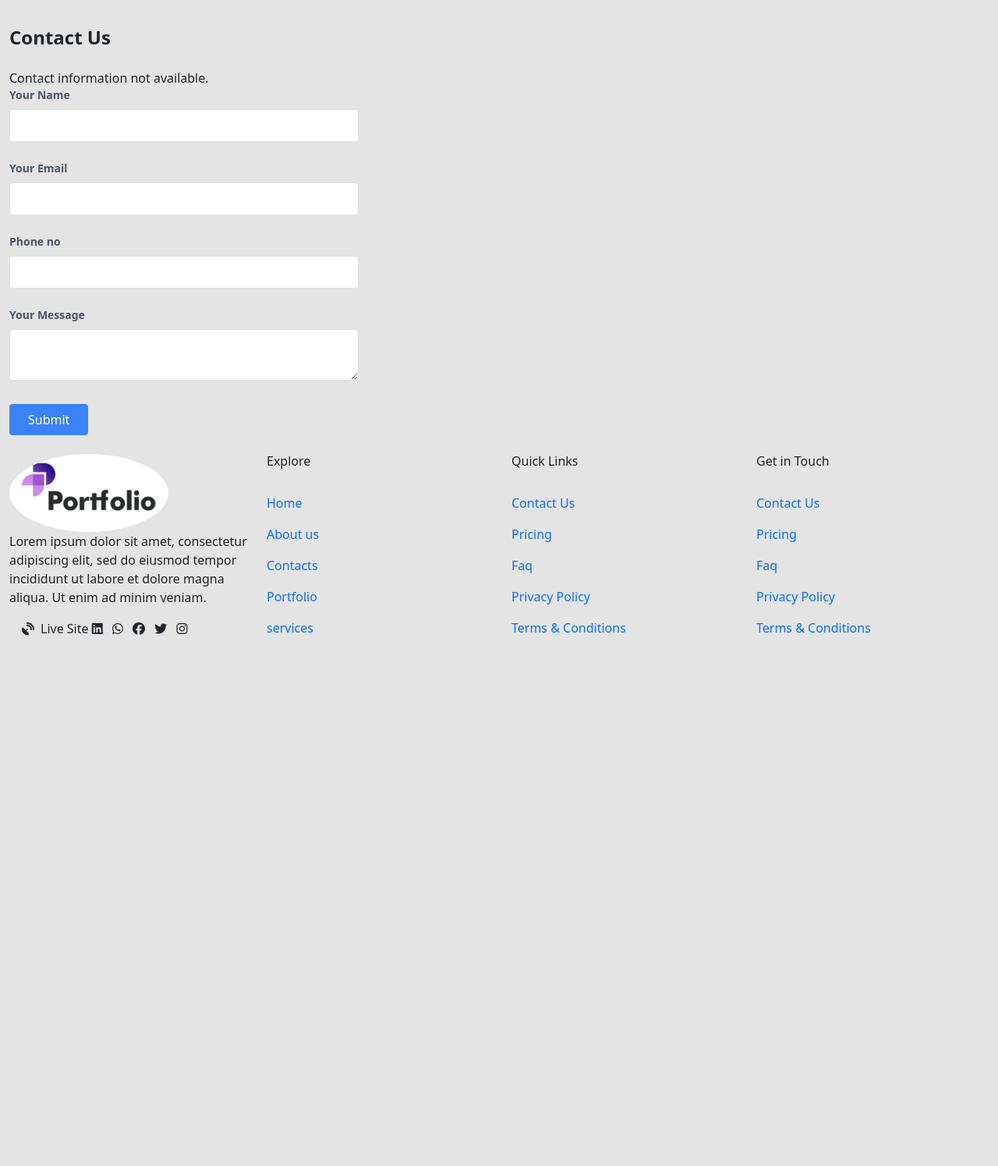
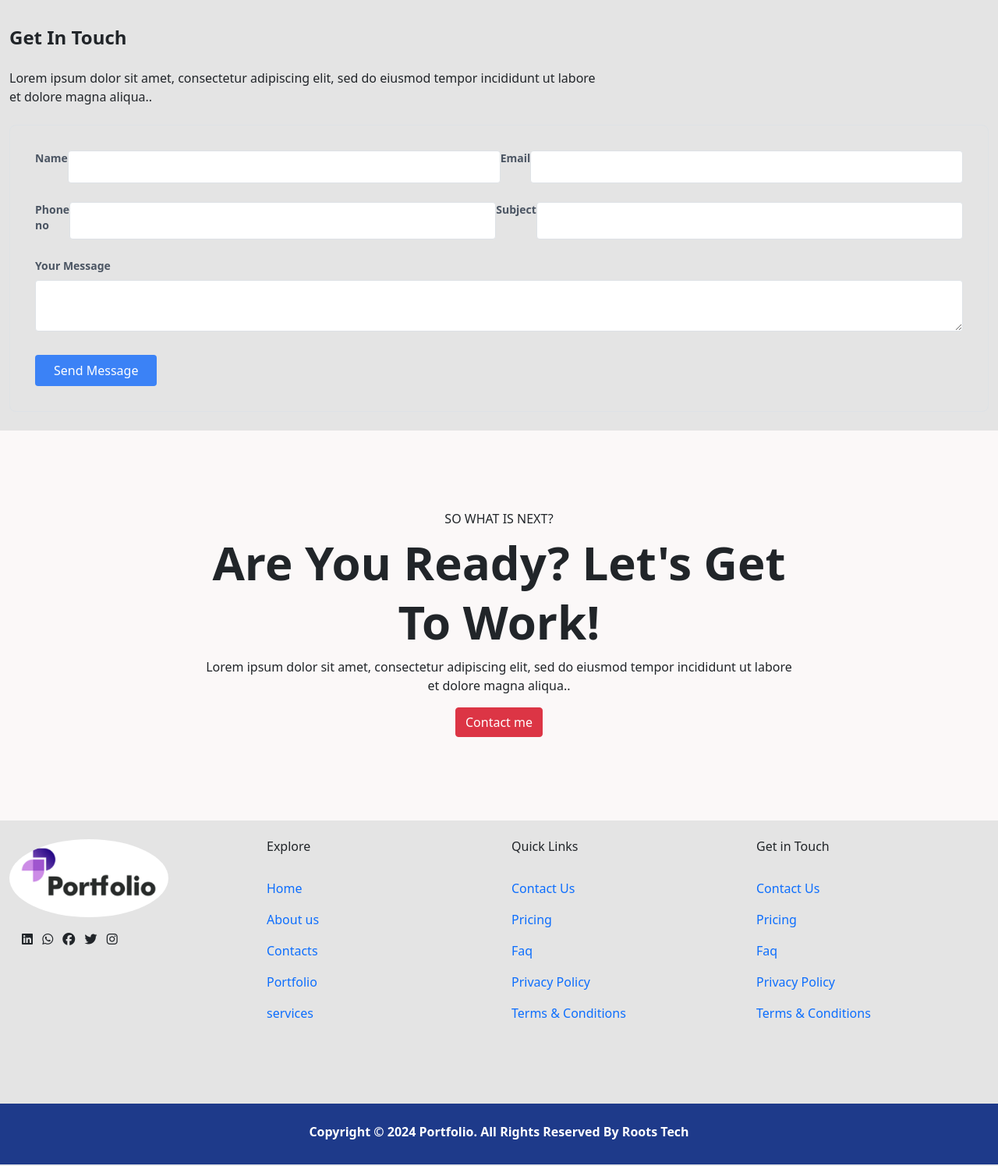
Before and after one commit to Raselsarker2023/Portfolio-site, a Django app: template first_app/templates/contact_form.html in a window 1280 px wide. Shown: the part 90-1585 px from the top of the page at 78% size. Before the commit the page ends 904 px from the top, so only its background shows below. Run offline with Django 3.2, Linux system fonts and the light colour scheme; the template is opened without the code that fills it, so the values that code supplies are empty.

Commit message:
updated code

```diff
--- a/accounts/templates/profile.html
+++ b/accounts/templates/profile.html
@@ -43,8 +43,11 @@
     </div>
 
 
+
+    <div>
+        <img src="{% static 'static/profile4.png' %}" alt="..."/>
+    </div>
     <h1 class="font-bold text-3xl text-center pb-5">Update Profile Information</h1>
-    <img src="second_app/media/uploads/profile.png" alt="..."/>
     <div class="w-full mt-10">
         <form method="post" class="bg-white shadow-md rounded px-8 pt-6 pb-8 mb-4">
             {% csrf_token %} {% for hidden_field in form.hidden_fields %} {{ hidden_field.errors }} {{ hidden_field }} {% endfor %}
--- a/first_app/templates/contact_form.html
+++ b/first_app/templates/contact_form.html
@@ -1,34 +1,31 @@
 {% extends 'base.html' %} {% block content %}
 
   <div class="container mx-auto mt-8">
-    <h1 class="text-2xl font-bold mb-4">Contact Us</h1>
+    <h1 class="text-2xl font-bold mb-2">Get In Touch</h1>
+    <p class="pt-3">Lorem ipsum dolor sit amet, consectetur adipiscing elit, sed do eiusmod tempor incididunt ut labore</p>
+    <p class="">et dolore magna aliqua..</p>
     {% if contact_info %}
       <p>Email: {{ contact_info.email }}</p>
       <p>Phone: {{ contact_info.phone }}</p>
-      <!-- Add other contact details as needed -->
-    {% else %}
-      <p>Contact information not available.</p>
     {% endif %}
 
-    <form method="post" class="max-w-md">
+    <form method="post" class=" mx-auto my-4 p-8 border border-gray-300 rounded-lg">
       {% csrf_token %}
 
-      <!-- Name -->
-      <div class="mb-4">
-        <label for="id_name" class="block text-gray-600 text-sm font-semibold mb-2">Your Name</label>
+      <!-- Name & mail-->
+      <div class="mb-4 d-flex w-full">
+        <label for="id_name" class="block text-gray-600 text-sm font-semibold mb-2">Name</label>
         <input type="text" name="name" id="id_name" class="w-full p-2 border border-gray-300 rounded focus:outline-none focus:border-blue-500">
-      </div>
-
-      <!-- Email -->
-      <div class="mb-4">
-        <label for="id_email" class="block text-gray-600 text-sm font-semibold mb-2">Your Email</label>
+        <label for="id_email" class="block text-gray-600 text-sm font-semibold mb-2">Email</label>
         <input type="email" name="email" id="id_email" class="w-full p-2 border border-gray-300 rounded focus:outline-none focus:border-blue-500">
       </div>
 
-      <!-- phone_no -->
-      <div class="mb-4">
+      <!-- Phone_no & Subject -->
+      <div class="mb-4 d-flex max-w-full">
         <label for="id_phone_no" class="block text-gray-600 text-sm font-semibold mb-2">Phone no</label>
         <input type="phone_no" name="phone_no" id="id_phone_no" class="w-full p-2 border border-gray-300 rounded focus:outline-none focus:border-blue-500">
+        <label for="id_subject" class="block text-gray-600 text-sm font-semibold mb-2">Subject</label>
+        <input type="text" name="subject" id="id_subject" class="w-full p-2 border border-gray-300 rounded focus:outline-none focus:border-blue-500">
       </div>
 
       <!-- Message -->
@@ -38,7 +35,7 @@
       </div>
 
       <!-- Submit Button -->
-      <button type="submit" class="bg-blue-500 text-white py-2 px-4 rounded hover:bg-blue-700 focus:outline-none focus:shadow-outline-blue">Submit</button>
+      <button type="submit" class="bg-blue-500 text-white py-2 px-4 rounded hover:bg-blue-700 focus:outline-none focus:shadow-outline-blue">Send Message</button>
     </form>
   </div>
 {% endblock %}
--- a/templates/base.html
+++ b/templates/base.html
@@ -13,26 +13,15 @@
     <meta name="viewport" content="width=device-width, initial-scale=1" />
 
     <!-- Bootstrap CSS -->
-    <link
-      href="https://cdn.jsdelivr.net/npm/bootstrap@5.0.2/dist/css/bootstrap.min.css"
-      rel="stylesheet"
-      integrity="sha384-EVSTQN3/azprG1Anm3QDgpJLIm9Nao0Yz1ztcQTwFspd3yD65VohhpuuCOmLASjC"
-      crossorigin="anonymous"/>
+    <link href="https://cdn.jsdelivr.net/npm/bootstrap@5.0.2/dist/css/bootstrap.min.css" rel="stylesheet" integrity="sha384-EVSTQN3/azprG1Anm3QDgpJLIm9Nao0Yz1ztcQTwFspd3yD65VohhpuuCOmLASjC" crossorigin="anonymous"/>
+    <link href="https://unpkg.com/tailwindcss@^1.0/dist/tailwind.min.css" rel="stylesheet"/>
 
-    <link
-      href="https://unpkg.com/tailwindcss@^1.0/dist/tailwind.min.css"
-      rel="stylesheet"/>
 
     <title>Portfolio sites</title>
 
-
-
   </head>
   <body style="background-color: #e4e4e4">
-    <nav
-      class="navbar navbar-expand-lg navbar-dark"
-      style="background-color: #191970; height: 90px"
-    >
+    <nav class="navbar navbar-expand-lg navbar-dark" style="background-color: #191970; height: 90px">
       <div class="container-fluid">
         <div class="d-flex flex-row-reverse gap-2">
           <a class="navbar-brand" href="{% url 'homepage' %}"> Portfolio</a>
@@ -50,35 +39,28 @@
           data-bs-target="#navbarSupportedContent"
           aria-controls="navbarSupportedContent"
           aria-expanded="false"
-          aria-label="Toggle navigation"
-        >
+          aria-label="Toggle navigation">
           <span class="navbar-toggler-icon"></span>
         </button>
+
         <div class="collapse navbar-collapse" id="navbarSupportedContent">
           <ul class="navbar-nav me-auto mb-2 mb-lg-0">
             <li class="nav-item">
-              <a
-                class="nav-link active"
-                aria-current="page"
-                href="{% url 'homepage' %}"
-              ></a>
+              <a class="nav-link active" aria-current="page" href="{% url 'homepage' %}"></a>
             </li>
           </ul>
           <div class="d-flex">
             <ul class="navbar-nav me-auto mb-2 mb-lg-0">
               {% if user.is_authenticated %}
               <li class="nav-item mx-3">
-                <a class="nav-link text-white" href="{% url 'homepage' %}"
-                  ><i class="fa-solid fa-house-user mr-2"></i>Home</a>
+                <a class="nav-link text-white" href="{% url 'homepage' %}"><i class="fa-solid fa-house-user mr-2"></i>Home</a>
               </li>
               <li class="nav-item mx-3">
-                <a class="nav-link text-white" href="{% url 'add_project' %}"
-                  >Add project</a>
+                <a class="nav-link text-white" href="{% url 'add_project' %}">Add project</a>
               </li>
 
               <li class="nav-item mx-3">
-                <a class="nav-link text-white" href="{% url 'upload_resume' %}"
-                  >Resume/CV</a>
+                <a class="nav-link text-white" href="{% url 'upload_resume' %}">Resume/CV</a>
               </li>
               <li class="nav-item mx-3">
                 <a class="nav-link text-white" href="{% url 'contact_form' %}"
@@ -124,9 +106,9 @@
     {% block content %} {% endblock %}
 
 
-
-
+    {% include 'footer3.html' %}
     {% include 'footer1.html' %}
+    {% include 'footer2.html' %}
 
     <script
       src="https://cdn.jsdelivr.net/npm/bootstrap@5.0.2/dist/js/bootstrap.bundle.min.js"
--- a/templates/footer1.html
+++ b/templates/footer1.html
@@ -1,11 +1,10 @@
 <div class="container d-flex pt-4">
     <div class="col-md-3">
       <img src="/static/footer.png" style="height: 100px; border-radius: 100%;"/>
-      <p>Lorem ipsum dolor sit amet, consectetur adipiscing elit, sed do eiusmod tempor incididunt ut labore et dolore magna aliqua. Ut enim ad minim veniam.</p>
+      {% comment %} <p>Lorem ipsum dolor sit amet, consectetur adipiscing elit, sed do eiusmod tempor incididunt ut labore et dolore magna aliqua. Ut enim ad minim veniam.</p> {% endcomment %}
       <div class="icon d-flex">
         <ul class="d-flex pt-3">
           <li class="mx-3">
-            <a href="https://portfoliosite-b78f.onrender.com"><i class="fas fa-satellite-dish mr-2"></i>Live Site</a>
             <a href="https://www.linkedin.com/in/rasel-sarker-405160227/"><i class="fab fa-linkedin mr-2"></i></a>
             <a href="https://github.com/Raselsarker2023"><i class="fa-brands fa-whatsapp mr-2"></i></a>
             <a href="https://www.facebook.com/mdrasel.sarker.7773631/photos"><i class="fa-brands fa-facebook mr-2"></i></a>
--- /dev/null
+++ b/templates/footer2.html
@@ -0,0 +1,11 @@
+<footer class="footer bg-blue-900 text-white relative border-b-2 mt-24 h-20">
+    <div class="container mx-auto px-6">
+        <div class="mt-5 flex flex-col items-center">
+            <div class="sm:w-2/3 text-center py-0 pb-2">
+                <p class="text-md text-white font-bold mb-2 mt-4">
+                    Copyright © {% now "Y" %} Portfolio. All Rights Reserved By Roots Tech
+                </p>
+            </div>
+        </div>
+    </div>
+</footer>
--- /dev/null
+++ b/templates/footer3.html
@@ -0,0 +1,15 @@
+
+<div class="w-screen px-10" style="background-color: #FBF8F8; height: 500px;">
+    <div class="rounded-3xl flex flex-col items-center pt-20 mb-3">
+      <h1 class="pt-4">SO WHAT IS NEXT?</h1>
+      <h1 class="font-bold text-6xl my-3">Are You Ready? Let's Get</h1>
+      <h1 class="font-bold text-6xl">To Work!</h1>
+
+      <p class="pt-3">Lorem ipsum dolor sit amet, consectetur adipiscing elit, sed do eiusmod tempor incididunt ut labore</p>
+      <p class="text-center">et dolore magna aliqua..</p>
+
+      <div class="pt-3">
+        <button class="btn btn-danger text-white hover-bg-black">Contact me</button>
+      </div>
+    </div>
+  </div>
```
Also changed, not shown: first_app/templates/picture_upload.html (+4 -4 lines), first_app/templates/upload_resume.html (+8 -6 lines), templates/home.html (+6 -10 lines), db.sqlite3, static/Rasel .png (added).
